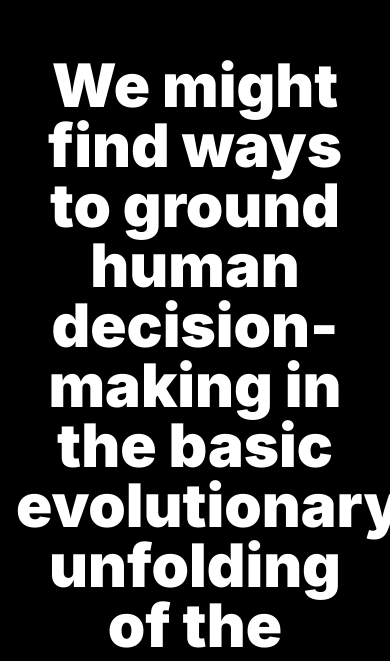
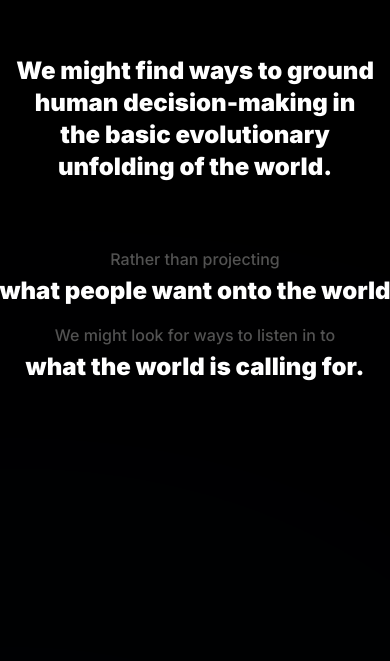
Before and after one commit to mgavillo/gaia-consortium-front, a Next.js app: page / in a window 390 px wide. Shown: the part 3941-4602 px from the top of the page. Built offline with nearby package versions, Linux system fonts and the light colour scheme.

Commit message:
responsive quote

```diff
--- a/src/app/sections/Quote.tsx
+++ b/src/app/sections/Quote.tsx
@@ -1,13 +1,13 @@
 export default function Quote() {
   return (
-    <section className="py-24 flex flex-col gap-4">
+    <section className="py-24 flex flex-col gap-16">
       {/* <span className=" -mb-12 ">
         <BiSolidQuoteAltRight
           size={100}
           className={"bg-gradient-to-tr from-lightBlue to-darkBlue text-transparent bg-clip-text"}
         />
       </span> */}
-      <p className="w-full font-black text-6xl text-center">
+      <p className="w-full font-black text-2xl lg:text-6xl text-center">
         We might find ways to ground human decision-making in the basic evolutionary unfolding of the world.
       </p>
       {/* <p className=" w-full font-bold text-8xl">
@@ -18,14 +18,14 @@ export default function Quote() {
         </span>
         <span className=" italic">(the basic premise of democracy)</span>, we might look for ways to listen in to
       </p> */}
-      <div className="flex flex-col text-4xl">
-        <div className="flex flex-row items-center gap-4 font-black">
-          <p className="w-[700px] text-right  text-neutral-600">Rather than projecting</p>
-          <p className="w-[700px] font-black stroke-red"> what people want onto the world</p>
+      <div className="flex flex-col text-base xl:text-4xl font-medium gap-4">
+        <div className="flex flex-col xl:flex-row items-center justify-center gap-1 lg:gap-4 ">
+          <p className="w-[700px] text-center xl:text-right text-neutral-600">Rather than projecting</p>
+          <p className="w-[700px] text-center xl:text-left text-2xl lg:text-4xl font-black"> what people want onto the world</p>
         </div>
-        <div className="flex flex-row items-center gap-4 text-4xl font-black">
-          <p className="w-[700px]  text-right text-neutral-600">We might look for ways to listen in to</p>
-          <p className=" w-[700px] font-black  "> what the world is calling for.</p>
+        <div className="flex flex-col xl:flex-row items-center justify-center gap-1 lg:gap-4 ">
+          <p className="w-[700px] text-center xl:text-right text-neutral-600">We might look for ways to listen in to</p>
+          <p className=" w-[700px] text-center xl:text-left text-2xl lg:text-4xl font-black "> what the world is calling for.</p>
         </div>
       </div>
     </section>
```
